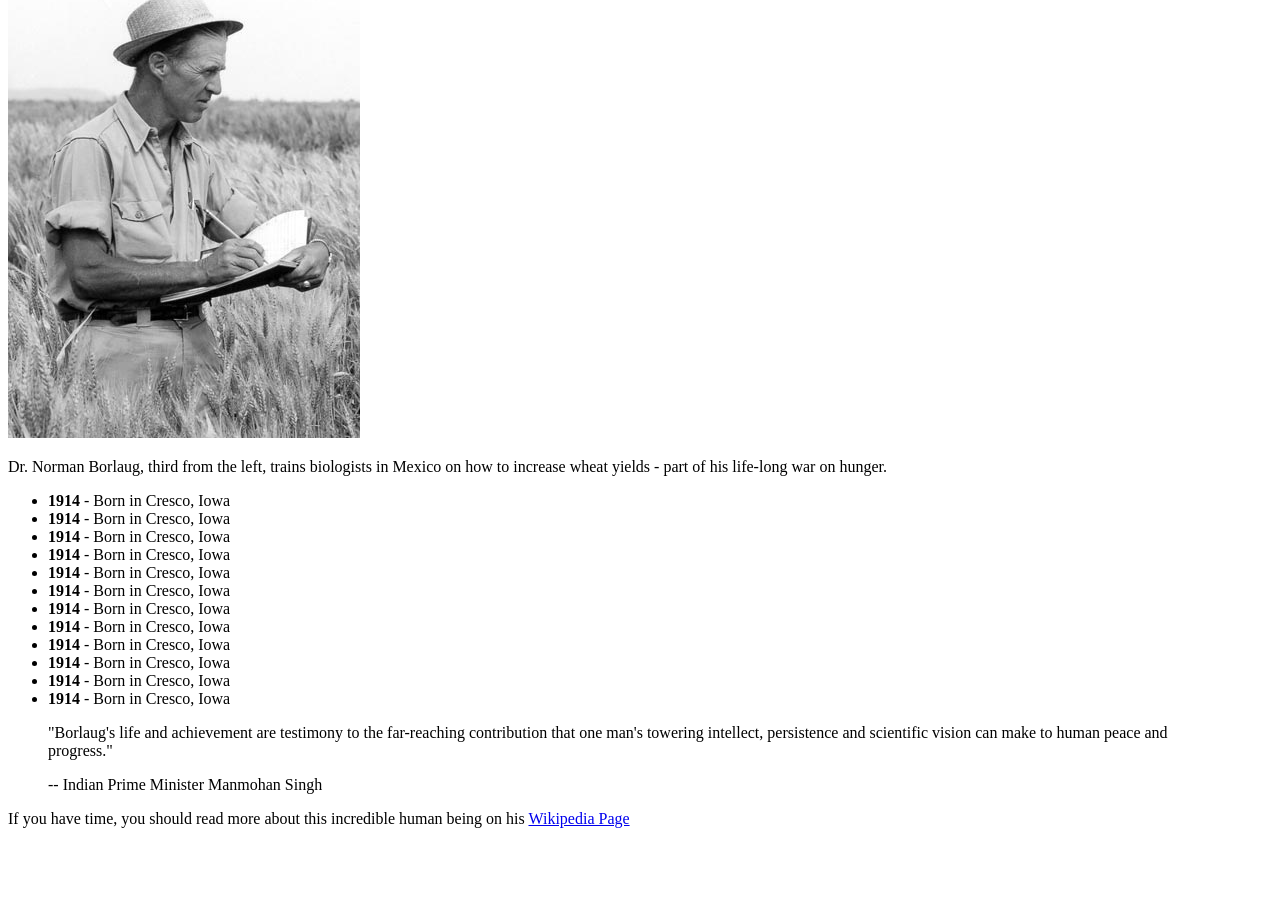
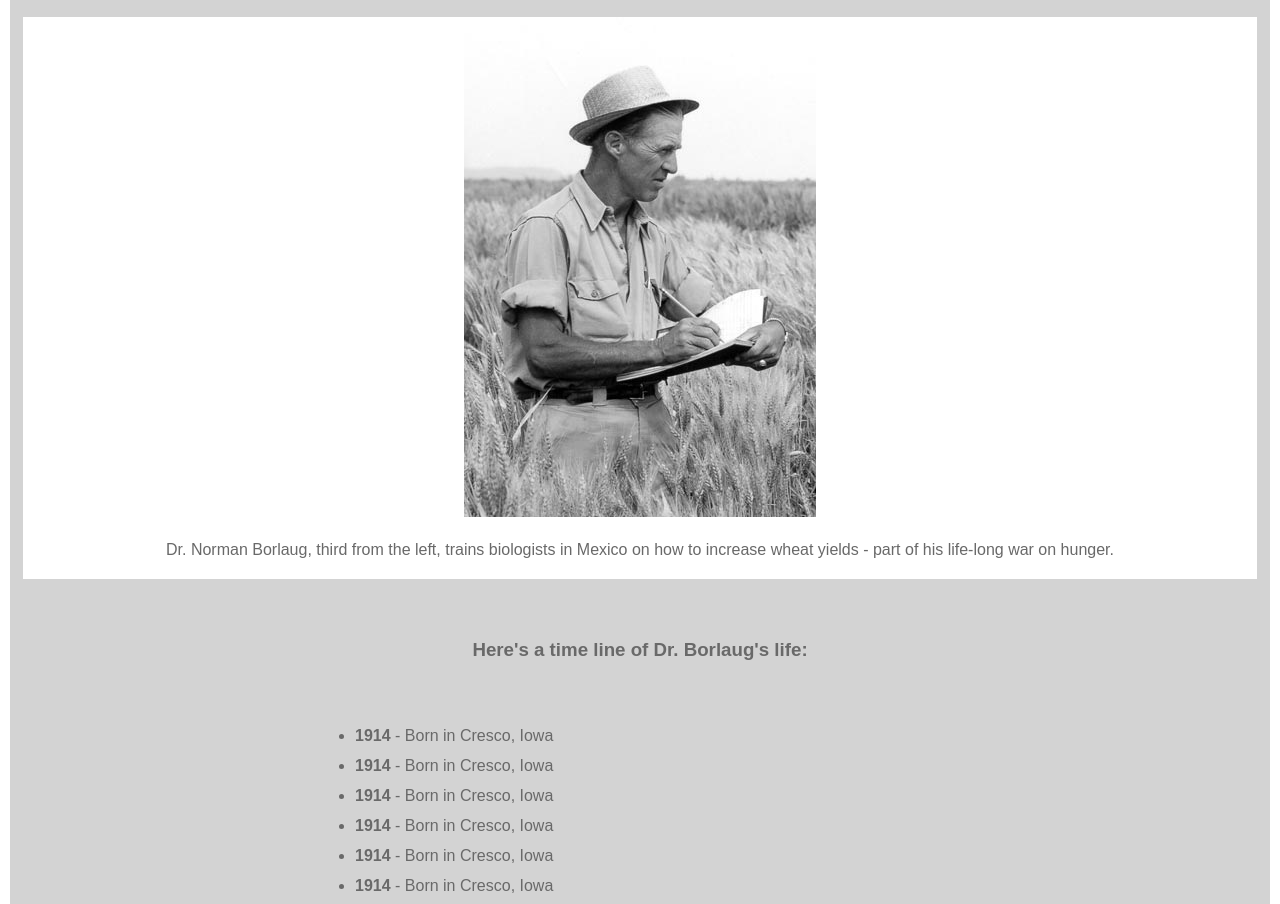
Before and after one commit to KinezaEnaelle/ExampleTribute, a plain HTML site: page index.html in a window 1280 px wide. Shown: the part 138-1042 px from the top of the page. Before the commit the page ends 982 px from the top, so only its background shows below. Drawn offline with Linux system fonts and the light colour scheme.

Commit message:
Final commits

```diff
--- a/index.html
+++ b/index.html
@@ -1,19 +1,21 @@
 <!DOCTYPE html>
 <html>
 <head>
-	<title>Tribute Page</title>
+    <title>Tribute Page</title>
+    <link rel="stylesheet" type="text/css" href="style.css">
 </head>
 <body>
     <div id="main">
         <header id="title">
-            <h>Dr. Norman Borlaug</h>
+            <h1>Dr. Norman Borlaug</h1>
             <p>The man who saved a billion lives</p>
         </header>
-        <di id="img-div">
+        <div id="img-div">
             <img src="borlaug.jpg">
             <p id="img-caption">Dr. Norman Borlaug, third from the left, trains biologists in Mexico on how to increase wheat yields - part of his life-long war on hunger.</p>
-        </di>
+        </div>
         <section id="tribute-info">
+            <h3>Here's a time line of Dr. Borlaug's life:</h3>
             <ul>
                 <li><b>1914</b> - Born in Cresco, Iowa</li>
                 <li><b>1914</b> - Born in Cresco, Iowa</li>
--- a/style.css
+++ b/style.css
@@ -0,0 +1,51 @@
+*{
+    margin: 0;
+    padding: 0;
+    box-sizing: border-box;
+    font-family: Arial, Helvetica, sans-serif;
+    color: #696969;
+}
+#main{
+    background-color: lightgray;
+    margin: 20px 10px;
+    border-radius: 5px;
+}
+#title{
+    text-align: center;
+    padding: 20px;
+}
+#title h1{
+    padding: 20px;
+}
+#img-div{
+    text-align: center;
+    background-color: white;
+    margin: 0 auto;
+    width: 98%;
+    padding-bottom: 20px;
+}
+#img-caption{
+    margin-top: 20px;
+}
+#tribute-info{
+    padding: 60px;
+}
+#tribute-info h3{
+    text-align: center;
+}
+#tribute-info ul{
+    margin: 60px auto;
+    width: 50%;
+}
+#tribute-info ul li{
+    line-height: 30px;
+}
+#tribute-info p{
+    font-weight: bold;
+    font-size: 20px;
+    text-align: center;
+    margin-top: 40px;
+}
+#tribute-info blockquote{
+    text-align: center;
+}
```
Also changed, not shown: 1 other file.
